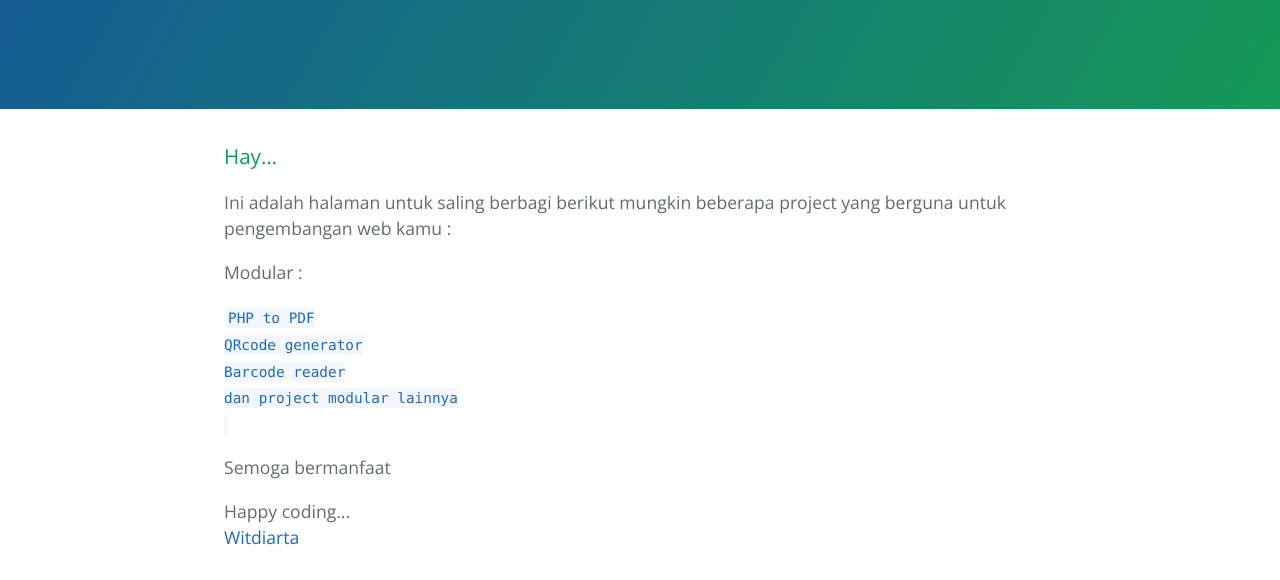
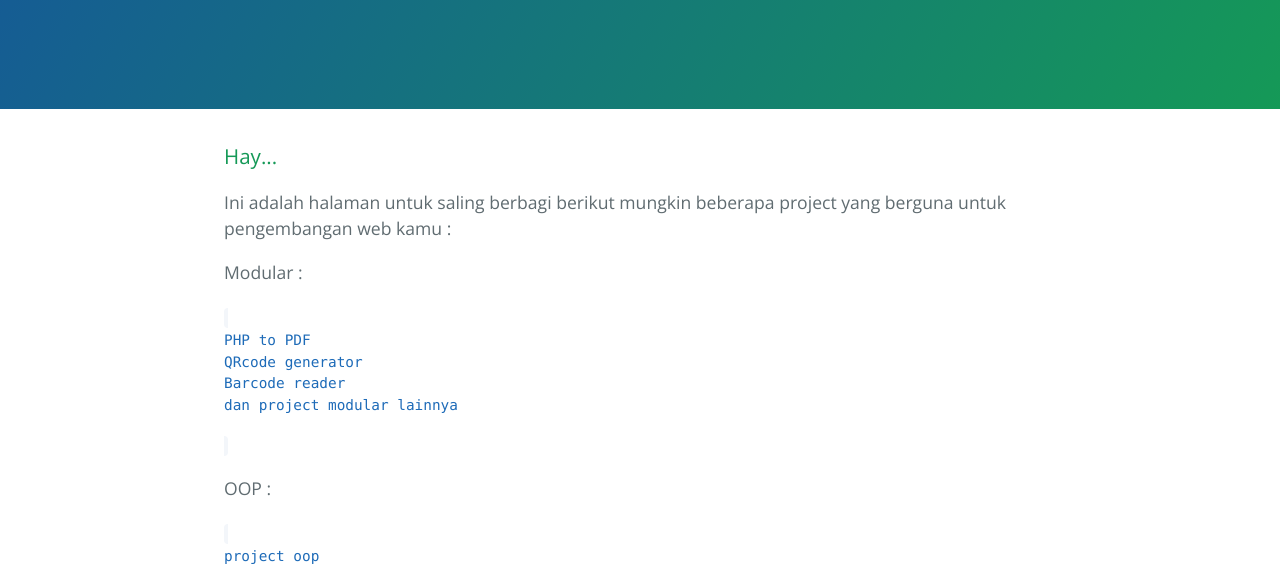
Before and after one commit to witdiarta/witdiarta.github.io, a plain HTML site: page index.html in a window 1280 px wide. Shown: the part 208-788 px from the top of the page. Drawn offline with nearby package versions, Linux system fonts and the light colour scheme.

Commit message:
Update index.html
tambahan oop

```diff
--- a/index.html
+++ b/index.html
@@ -24,13 +24,20 @@ berikut mungkin beberapa project yang berguna untuk pengembangan web kamu :</p>
 
 <p>Modular : </p>
 <code>
+<p>
 <a href="https://github.com/witdiarta/phpmod/tree/master/pdf">PHP to PDF</a><br>
 <a href="https://github.com/witdiarta/phpmod/tree/master/qrcode">QRcode generator</a><br>
 <a href="https://github.com/witdiarta/phpmod/tree/master/barcode">Barcode reader</a><br>
 <a href="https://github.com/witdiarta/phpmod">dan project modular lainnya</a><br>
-<br>
+</p>
 </code>
 
+<p>OOP : </p>
+<code>
+<p>
+<a href="https://github.com/witdiarta/phpoop">project oop</a><br>
+</p>
+</code>
 
 
 <p>Semoga bermanfaat</p>
```
